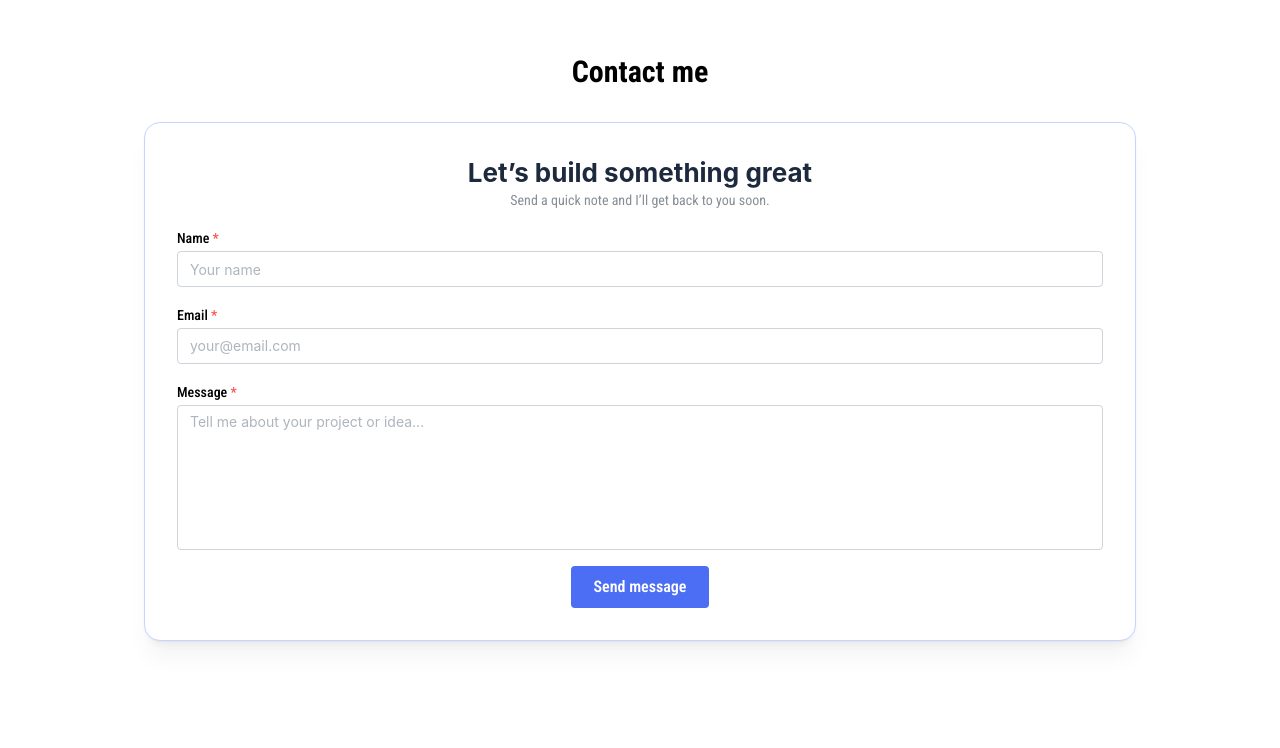
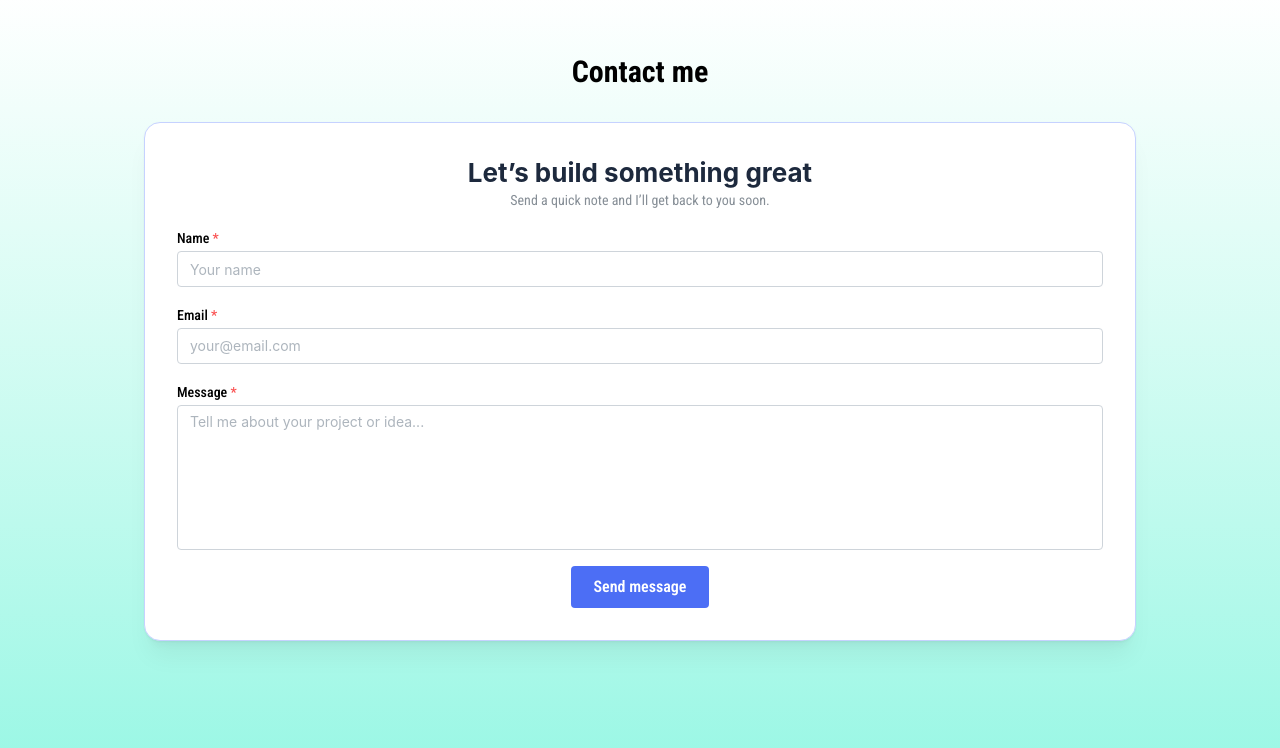
Before and after one commit to petri-nykanen/home, a React (Vite) app in the folder typescript/: page / in a window 1280 px wide. Shown: the part 2514-3262 px from the top of the page. Built offline with nearby package versions, Linux system fonts and the light colour scheme; a web font is replaced by a local one.

Commit message:
Section background styling

```diff
--- a/typescript/src/pages/LandingPage.tsx
+++ b/typescript/src/pages/LandingPage.tsx
@@ -139,7 +139,7 @@ const LandingPage = ({ activeSection, setActiveSection }: Props) => {
       <section
         id="contact"
         ref={contactRef}
-        className="scroll-mt-0 min-h-screen py-16 text-black"
+        className="scroll-mt-0 min-h-screen py-16 text-black bg-linear-to-b from-white to-teal-200"
       >
         <div className="w-full max-w-5xl mx-auto px-4">
           <h2 className="text-3xl font-bold mb-8 text-center">Contact me</h2>
```
